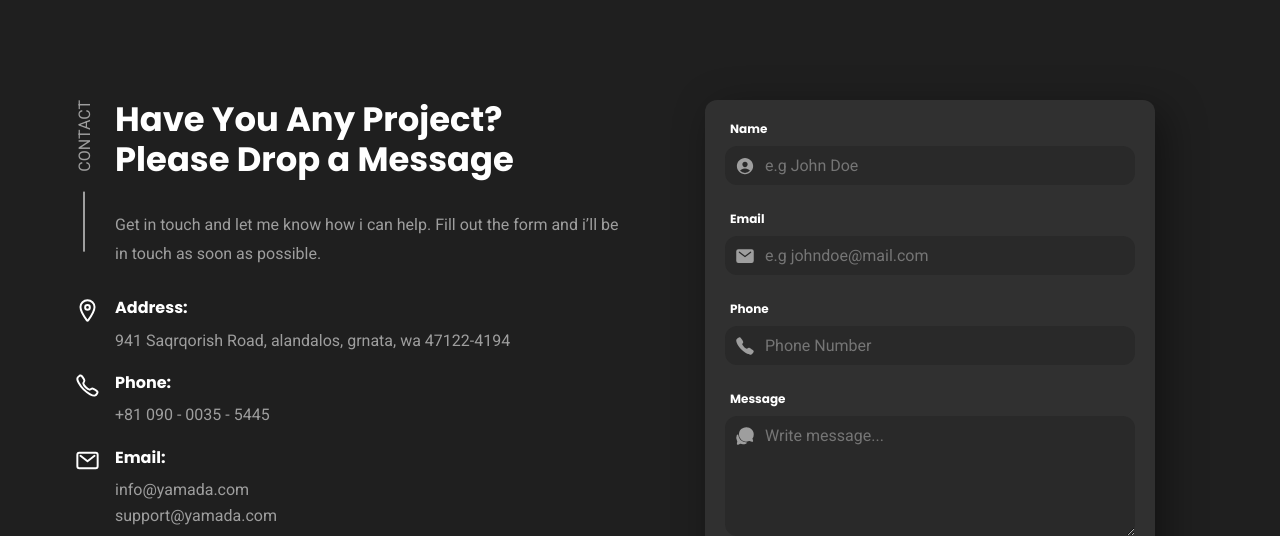
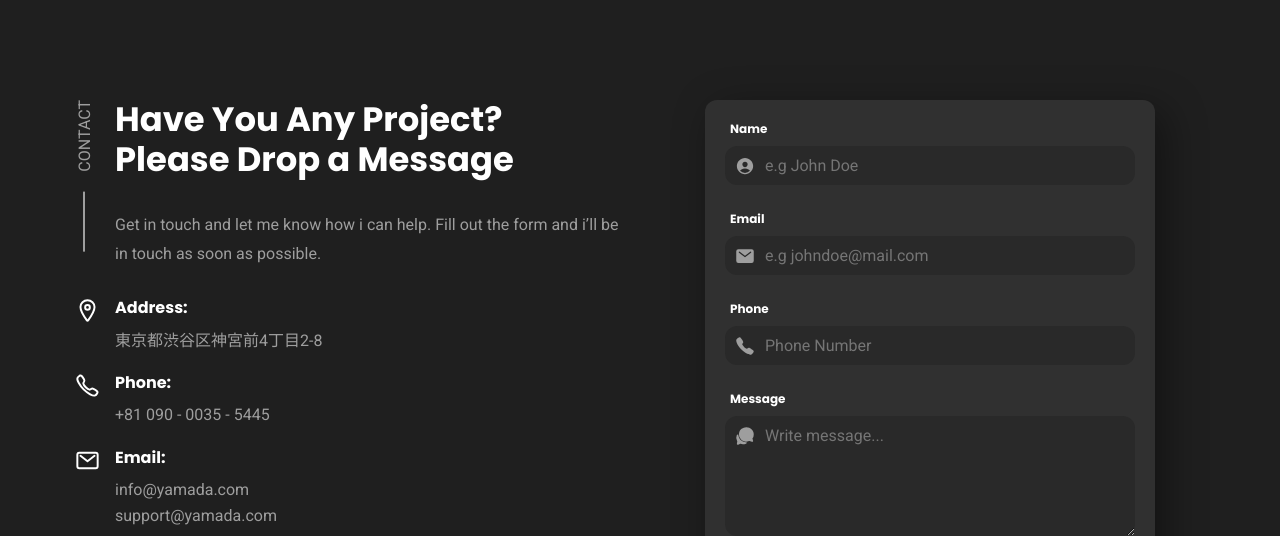
Before and after one commit to choco555/my-portfolio, a plain HTML site: page index.html in a window 1280 px wide. Shown: the part 3920-4456 px from the top of the page. Drawn offline with nearby package versions, Linux system fonts and the light colour scheme; a web font is replaced by a local one.

Commit message:
update address with Japanese one.

```diff
--- a/index.html
+++ b/index.html
@@ -723,7 +723,7 @@
                 <h3 class="h4 contact-item-title">Address:</h3>
 
                 <address class="contact-info">
-                  941 Saqrqorish Road, alandalos, grnata, wa 47122-4194
+                  東京都渋谷区神宮前4丁目2-8
                 </address>
               </div>
 
```
